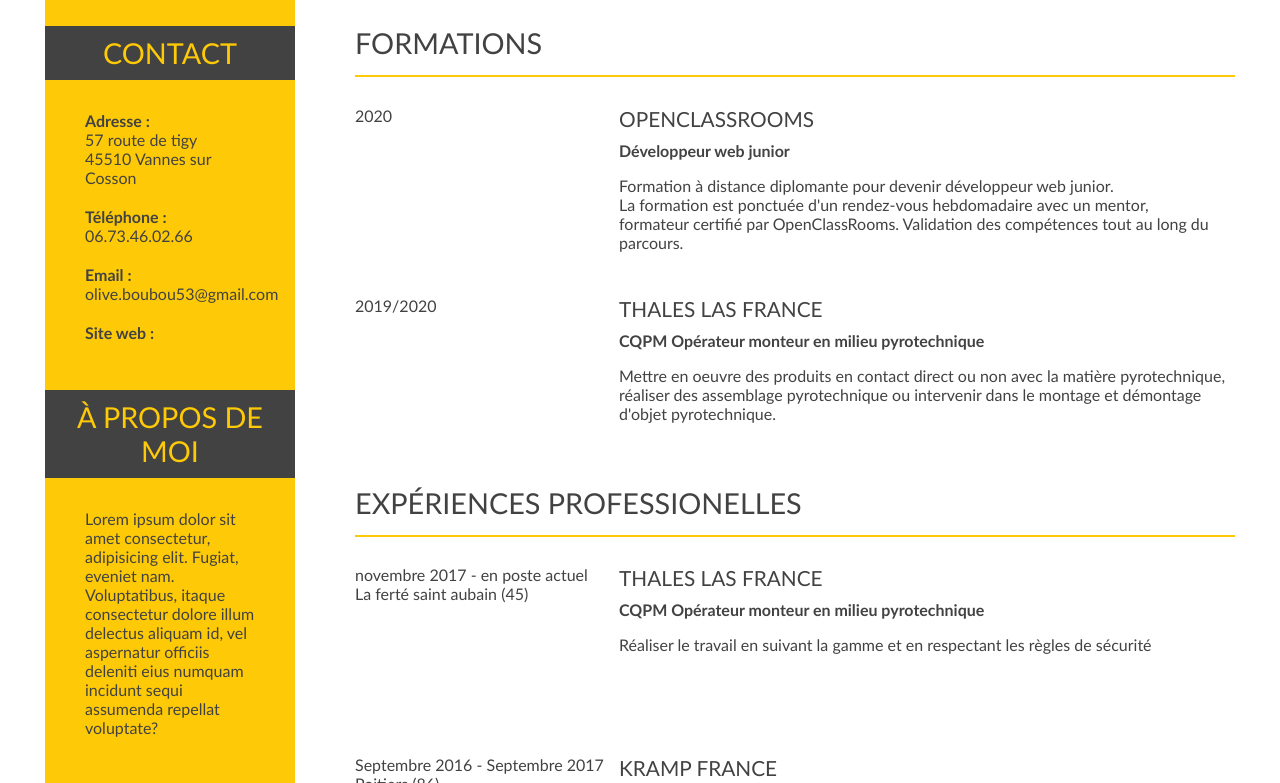
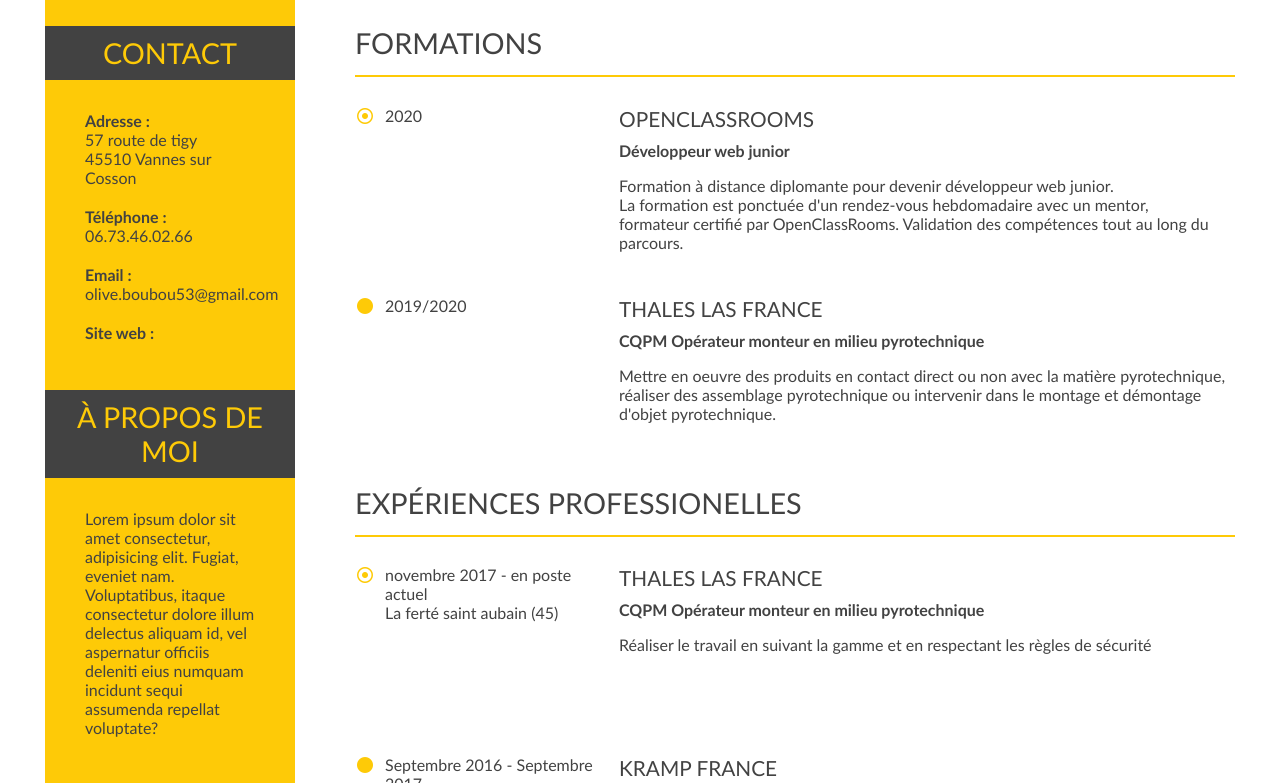
Before and after one commit to Boubouliakof/Olivier-Boucher-CV, a plain HTML site: page index.html in a window 1280 px wide. Shown: the part 215-998 px from the top of the page. Drawn offline with Linux system fonts and the light colour scheme; files whose address does not match are found by name.

Commit message:
mise en place des puces
mise en place des puces sur le bloc de droite

```diff
--- a/index.html
+++ b/index.html
@@ -65,6 +65,7 @@
             <article>
                     <h3>formations</h3>
                     <div class="boulot">
+                        <div class="color"><i class="far fa-dot-circle"></i></div>
                         <div class="date">2020</div>
                         <div class="poste">
                             <h4>Openclassrooms</h4>
@@ -75,6 +76,7 @@
                         </div>
                     </div>
                     <div class="boulot">
+                        <div class="color"><i class="fas fa-circle"></i></div>
                         <div class="date">2019/2020</div>
                         <div class="poste">
                             <h4>Thales LAS France</h4>
@@ -87,6 +89,7 @@
             <article>
                 <h3>expériences professionelles</h3>
                 <div class="boulot">
+                    <div class="color"><i class="far fa-dot-circle"></i></div>
                     <div class="date">novembre 2017 - en poste actuel <br>
                     La ferté saint aubain (45)
                     </div>
@@ -98,6 +101,7 @@
                     </div>
                 </div>
                 <div class="boulot">
+                    <div class="color"><i class="fas fa-circle"></i></div>
                     <div class="date">Septembre 2016 - Septembre 2017 <br>
                     Poitiers (86)
                     </div>
@@ -109,6 +113,7 @@
                     </div>
                 </div>
                 <div class="boulot">
+                    <div class="color"><i class="fas fa-circle"></i></div>
                     <div class="date">novembre 2011 - juin 2016 <br>
                     Villaines la juhel (53)
                     </div>
--- a/style.css
+++ b/style.css
@@ -74,6 +74,11 @@ aside .fas{
     padding-bottom: 20px;
     margin-top: 1rem;
 }
+.color {
+    float:left;
+    padding-right: 10px;
+    color: rgb(254, 202, 7);
+}
 .date {
     float: left;
 }
@@ -126,7 +131,7 @@ aside .fas{
         color:#424242;
     }
     .date {
-        width: 30%;
+        width: 25%;
         height: 100%;
     }
     .poste {
```
